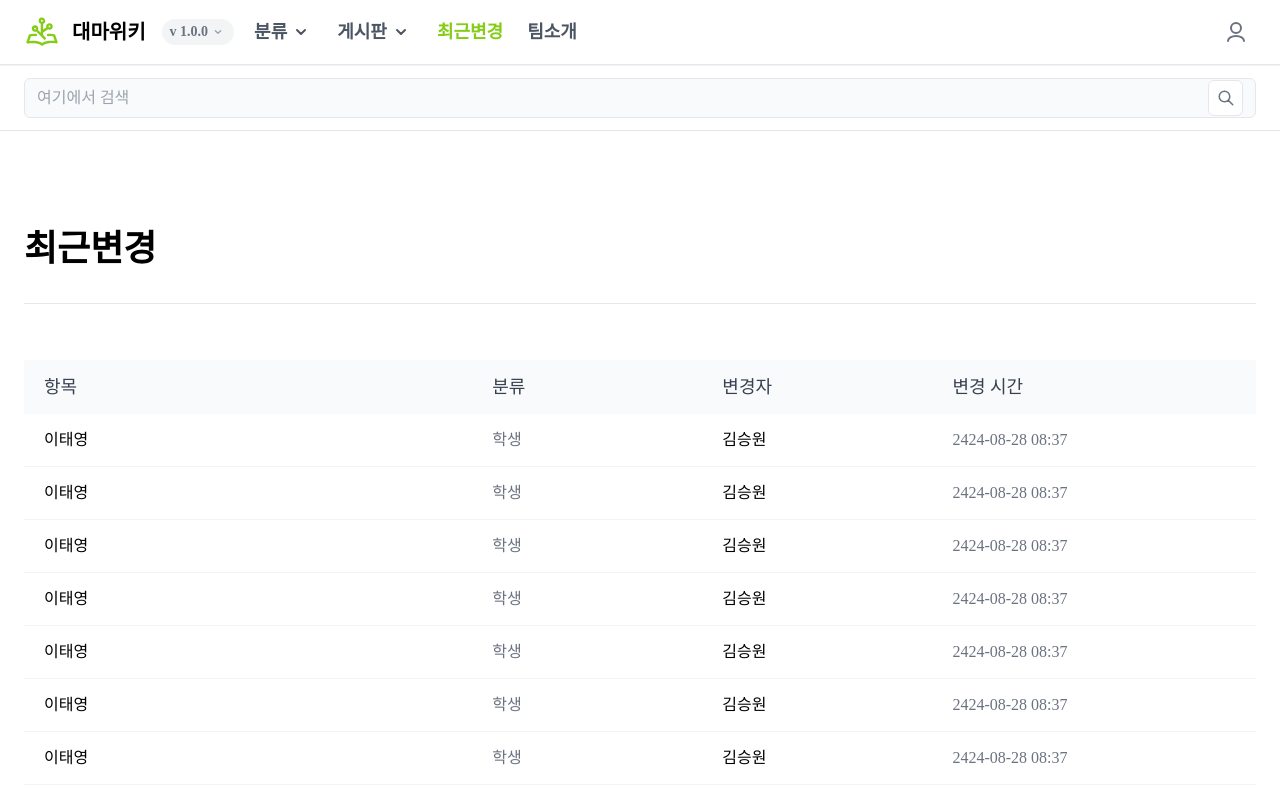
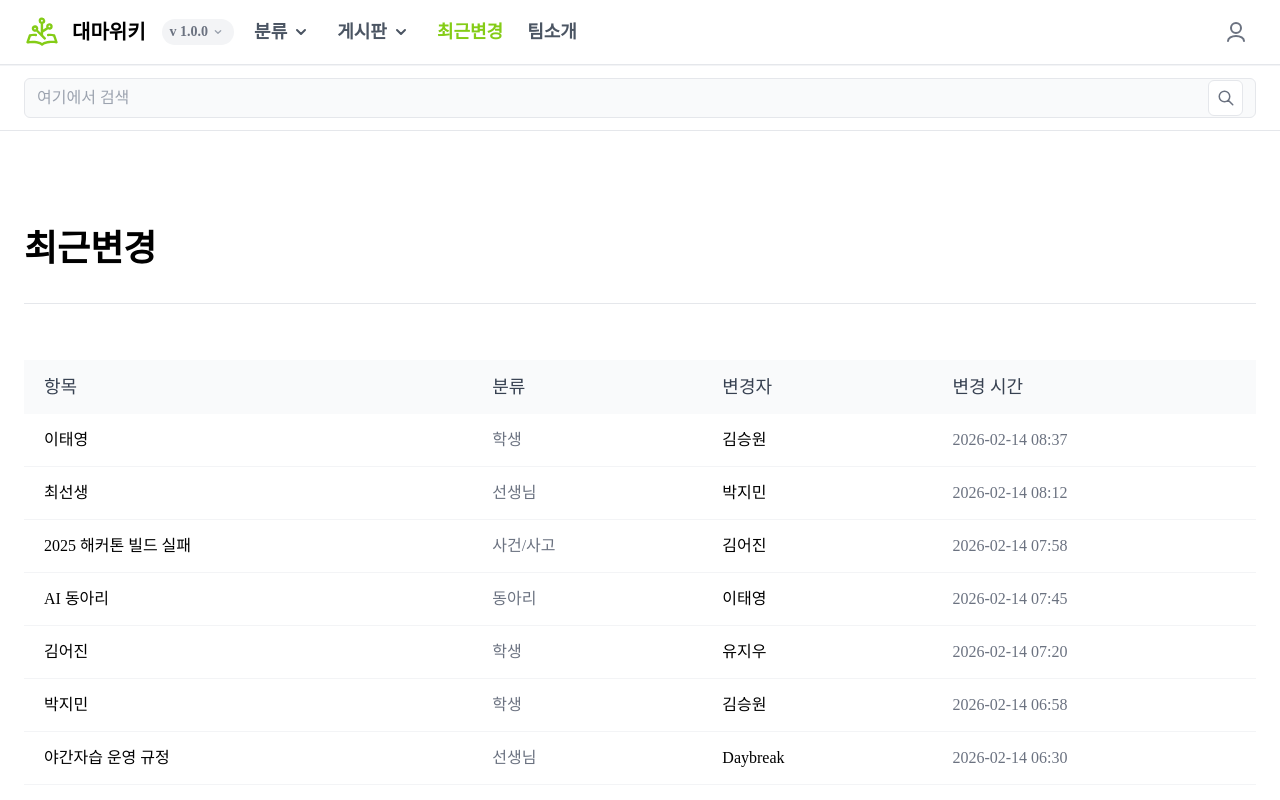
Before and after one commit to Daemawiki/Claudia, a Next.js app: page /recent in a window 1280 px wide. Shown: the top 800 px of the page. Built offline with nearby package versions, Linux system fonts and the light colour scheme.

Commit message:
[DMWCOMM-22-2] wire division and recent pages to wiki api

```diff
--- a/src/app/(with-header)/division/page.tsx
+++ b/src/app/(with-header)/division/page.tsx
@@ -1,7 +1,39 @@
+"use client";
+
+import { useQuery } from "@tanstack/react-query";
+import { useRouter } from "next/navigation";
+
+import { fetchDivisionCategories } from "@/apis";
+import { WikiDivisionCategory } from "@/interfaces/wiki";
 import { Title } from "../document/[id]/Title";
 import Card from "./Card";
 
+const defaultCategories: WikiDivisionCategory[] = [
+  {
+    id: "student",
+    featured: true,
+    route: "/division/student",
+  },
+  {
+    id: "teacher",
+  },
+  {
+    id: "accident",
+  },
+  {
+    id: "club",
+  },
+];
+
 export default function Division() {
+  const router = useRouter();
+  const { data, isLoading } = useQuery({
+    queryKey: ["division-categories"],
+    queryFn: fetchDivisionCategories,
+  });
+
+  const categories = data ?? defaultCategories;
+
   return (
     <div className="w-full flex justify-center pb-12">
       <div className="flex w-full max-w-screen-xl flex-col gap-14 px-6 pt-16 sm:px-4 lg:px-12">
@@ -12,11 +44,24 @@ export default function Division() {
           group="대마위키"
           details="카테고리"
         />
+        {isLoading && (
+          <p className="text-medium14 text-gray500">
+            분류를 불러오는 중입니다...
+          </p>
+        )}
         <div className="w-full flex-wrap gap-6 py-12 flex">
-          <Card longWidth type="student" />
-          <Card type="teacher" />
-          <Card type="accident" />
-          <Card type="club" />
+          {categories.map(category => {
+            const { id, featured, route } = category;
+
+            return (
+              <Card
+                key={id}
+                longWidth={featured}
+                type={id}
+                onClick={route ? () => router.push(route) : undefined}
+              />
+            );
+          })}
         </div>
       </div>
     </div>
--- a/src/app/(with-header)/division/student/page.tsx
+++ b/src/app/(with-header)/division/student/page.tsx
@@ -1,18 +1,30 @@
+"use client";
+
+import { fetchRecentChangesByCategory, wikiCategoryLabel } from "@/apis";
+import { useQuery } from "@tanstack/react-query";
 import React from "react";
 import { Arrow } from "@/assets";
-import { Title } from "../../document/[id]/Title";
 import { RegisterInput } from "@/components";
 import { periodMenu, majorMenu, clubMenu } from "@/constant/dropdownItem";
+import { Title } from "../../document/[id]/Title";
 import { Pagination } from "../../recent/Pagination";
 import { List } from "../../recent/List";
 
 function StudentPage() {
-  const arr = new Array(10).fill({
-    title: "이태영",
-    group: "학생",
-    changeUserName: "김승원",
-    changeTime: "2424-08-28 08:37",
+  const { data, isLoading } = useQuery({
+    queryKey: ["recent-changes", "student"],
+    queryFn: () => fetchRecentChangesByCategory("student"),
   });
+
+  const rows =
+    data?.map(change => ({
+      id: change.id,
+      title: change.title,
+      group: wikiCategoryLabel(change.category),
+      changeUserName: change.editor,
+      changeTime: change.updatedAt,
+    })) ?? [];
+
   return (
     <div className="w-full flex justify-center">
       <div className="flex w-full max-w-screen-xl flex-col px-6 sm:px-4 lg:px-12">
@@ -52,9 +64,20 @@ function StudentPage() {
               changeUserName="변경자"
               changeTime="변경 시간"
             />
-            {arr.map(({ title, group, changeUserName, changeTime }, index) => (
+            {isLoading && (
+              <div className="border-b border-b-gray100 px-5 py-6 text-medium16 text-gray500 sm:px-4">
+                학생 문서를 불러오는 중입니다...
+              </div>
+            )}
+            {!isLoading && rows.length === 0 && (
+              <div className="border-b border-b-gray100 px-5 py-6 text-medium16 text-gray500 sm:px-4">
+                표시할 학생 문서가 없습니다.
+              </div>
+            )}
+            {!isLoading &&
+              rows.map(({ id, title, group, changeUserName, changeTime }) => (
                 <List
-                key={index}
+                  key={id}
                   title={title}
                   group={group}
                   changeUserName={changeUserName}
--- a/src/app/(with-header)/recent/page.tsx
+++ b/src/app/(with-header)/recent/page.tsx
@@ -1,16 +1,27 @@
-import React from "react";
+"use client";
+
+import { useQuery } from "@tanstack/react-query";
+
+import { fetchRecentChanges, wikiCategoryLabel } from "@/apis";
 import { Title } from "../document/[id]/Title";
 import RecentList from "./List";
 import RecentPagination from "./Pagination";
 
 function Recent() {
-  const arr = Array.from({ length: 10 }, (_, index) => ({
-    id: `recent-${index + 1}`,
-    title: "이태영",
-    group: "학생",
-    changeUserName: "김승원",
-    changeTime: "2424-08-28 08:37",
-  }));
+  const { data, isLoading } = useQuery({
+    queryKey: ["recent-changes"],
+    queryFn: fetchRecentChanges,
+  });
+
+  const rows =
+    data?.map(change => ({
+      id: change.id,
+      title: change.title,
+      group: wikiCategoryLabel(change.category),
+      changeUserName: change.editor,
+      changeTime: change.updatedAt,
+    })) ?? [];
+
   return (
     <div className="w-full flex justify-center pb-12">
       <div className="flex w-full max-w-screen-xl flex-col gap-14 px-6 pt-16 sm:px-4 lg:px-12">
@@ -29,7 +40,18 @@ function Recent() {
             changeUserName="변경자"
             changeTime="변경 시간"
           />
-          {arr.map(({ id, title, group, changeUserName, changeTime }) => (
+          {isLoading && (
+            <div className="border-b border-b-gray100 px-5 py-6 text-medium16 text-gray500 sm:px-4">
+              최근 변경을 불러오는 중입니다...
+            </div>
+          )}
+          {!isLoading && rows.length === 0 && (
+            <div className="border-b border-b-gray100 px-5 py-6 text-medium16 text-gray500 sm:px-4">
+              표시할 최근 변경 항목이 없습니다.
+            </div>
+          )}
+          {!isLoading &&
+            rows.map(({ id, title, group, changeUserName, changeTime }) => (
               <RecentList
                 key={id}
                 listTitle={false}
```
Lines whose indentation alone changed are shown as unchanged.
